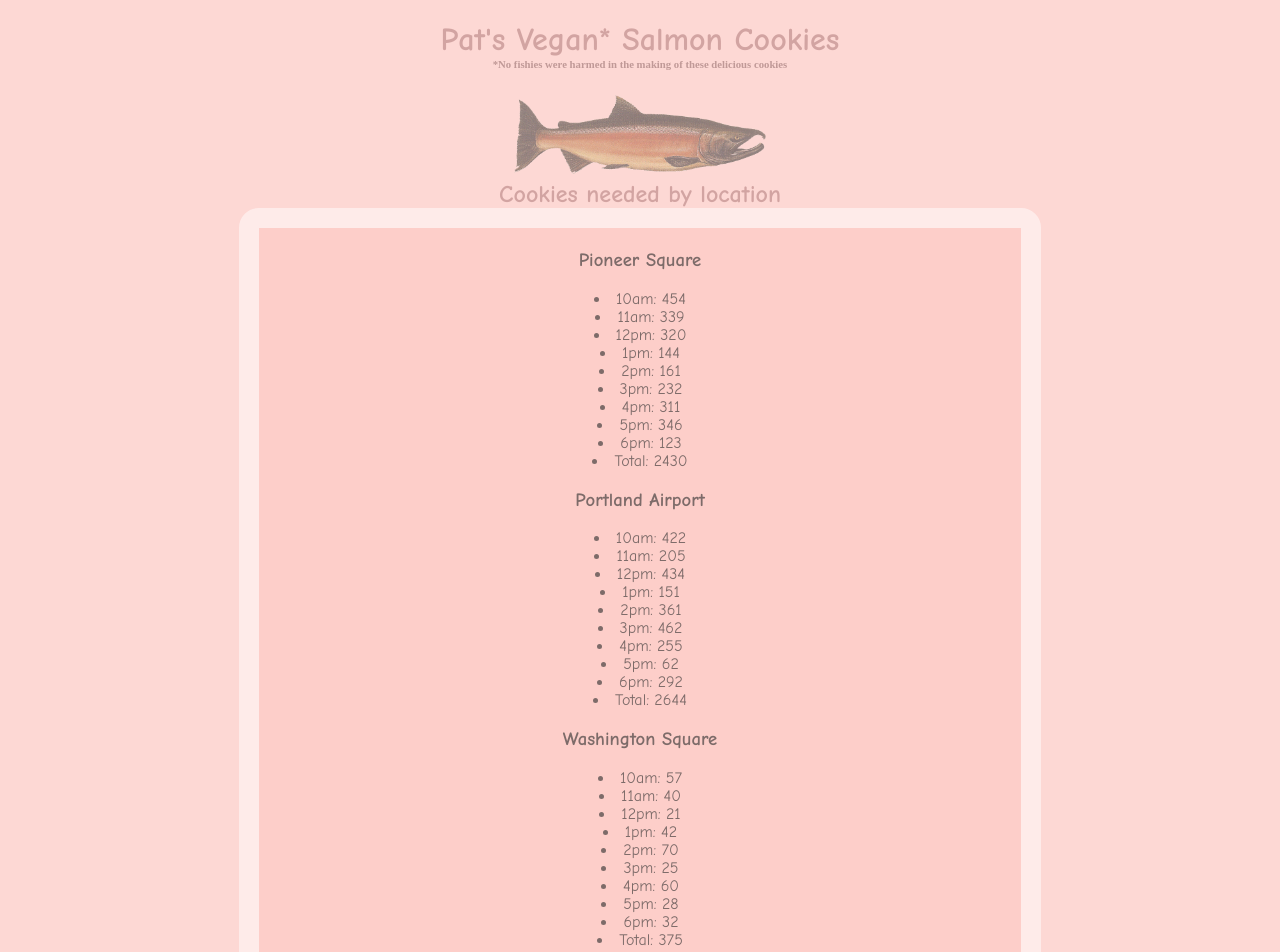
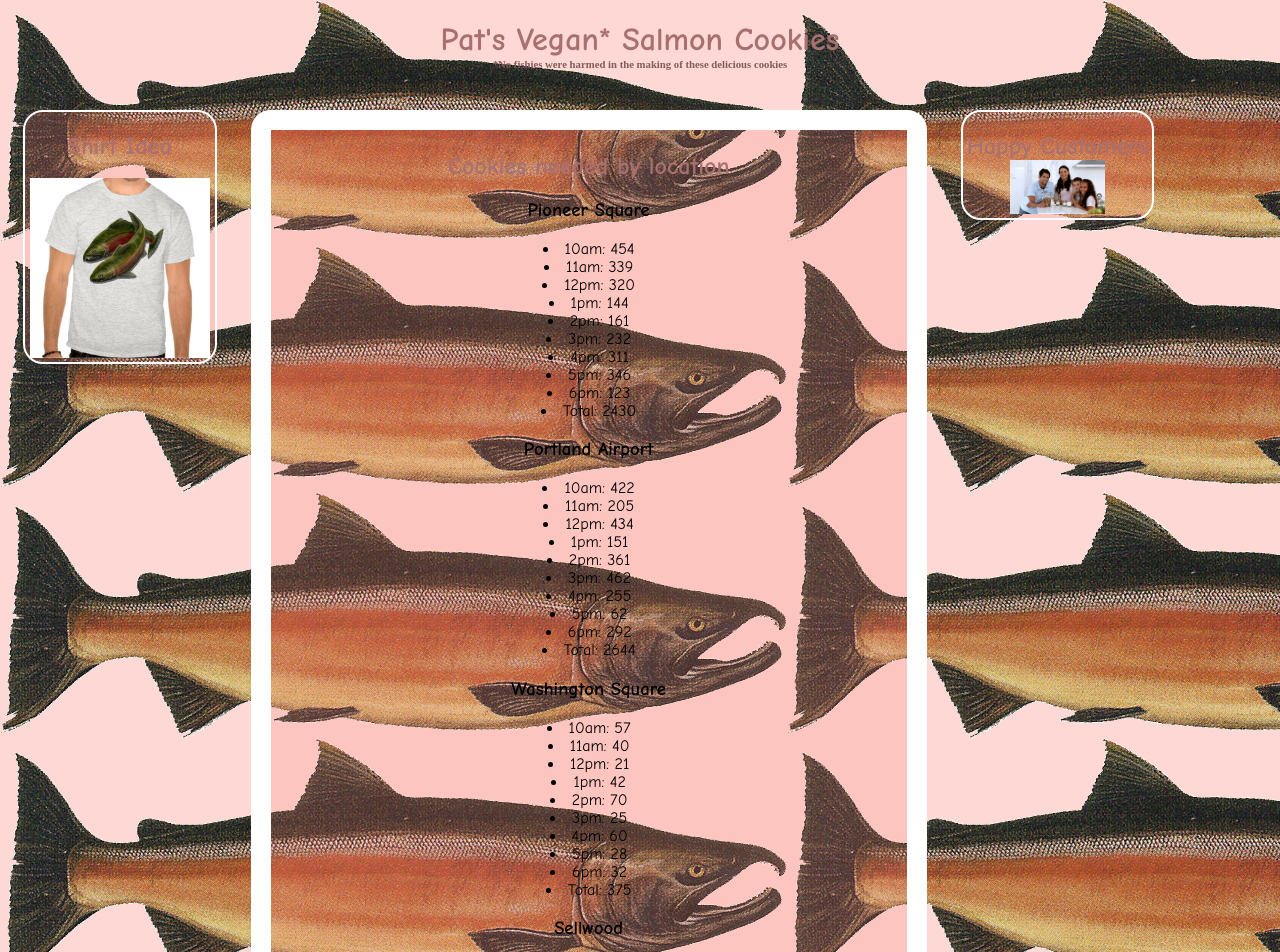
Before and after one commit to pereznancy/cookie-stand, a plain HTML site: page index.html in a window 1280 px wide. Shown: the top 952 px of the page. Drawn offline with Linux system fonts and the light colour scheme.

Commit message:
html5 and other css changes

```diff
--- a/index.html
+++ b/index.html
@@ -1,20 +1,35 @@
-  <!DOCTYPE html>
+<!DOCTYPE html>
 <html>
   <head>
     <link rel="stylesheet" type="text/css" href="main.css">
   </head>
 
   <body>
+    <header>
+      <h1>Pat's Vegan* Salmon Cookies</h1>
+      <h6>*No fishies were harmed in the making of these delicious cookies</h6>
+      <!-- <img id="salmon" src="salmon.png"> -->
+    </header>
+    <main>
+    <nav>
+      <h2>Shirt Idea</h2><br>
+      <img id="shirt" src="shirt.jpg">
+    </nav>
+    <section>
+      <h2>Cookies needed by location</h2>
 
-    <h1>Pat's Vegan* Salmon Cookies</h1>
+      <div id="store-container">
+      </div>
+    </section>
+    <aside>
+      <h2>Happy Customers</h2>
+      <img id="family" src="family.jpg">
+    </aside>
 
-    <h6>*No fishies were harmed in the making of these delicious cookies</h6>
-
-    <h2><img id="salmon" src="salmon.png"><br>Cookies needed by location</h2>
-
-    <div id="store-container">
-    </div>
-
+    </main>
+    <footer>
+      &copy Pat's Cookies est 2018
+    </footer>
     <br><br>
     <script type="text/javascript" src="main.js"></script>
   </body>
--- a/main.css
+++ b/main.css
@@ -1,6 +1,11 @@
 body {
+  background-image: url("salmon.png");
   background-color: #fa80724d;
-  opacity: 50%;
+  /* opacity: 50%; */
+}
+
+header {
+  text-align: center;
 }
 
 h1, h2 {
@@ -16,18 +21,45 @@ h6 {
   color: #845b5b;
 }
 
-#store-container {
+section, nav, aside {
   font-family: "Comic Sans MS", cursive, sans-serif;
   background-color: #fa807238;
   text-align: center;
-  width: 60%;
+  margin: 15px;
+  display: inline-block;
+  vertical-align: top;
+}
+
+section {
+  width: 50%;
   padding: 2px;
-  margin: auto;
   border: 20px solid white;
   border-radius: 20px;
+
 }
 
 #salmon {
   width: 20%;
   text-align: center;
+
 }
+
+#family {
+  width: 50%;
+}
+
+#shirt {
+  width: 95%;
+}
+
+nav, aside {
+  width: 200px;
+  width: 15%;
+  border: 2px solid white;
+  border-radius: 20px;
+  display: inline-block;
+}
+
+footer {
+  text-align: center;
+}
--- a/main.js
+++ b/main.js
@@ -62,7 +62,7 @@ var pearl = {
 //holds objects
 var stores = [pioneer, airport, washington, sellwood, pearl];
 
-//function will creat unordered lists
+//function will create unordered lists
 var storeContainer = document.getElementById("store-container");
 for (var storeIndex = 0; storeIndex < stores.length; storeIndex++) {
   var store = stores[storeIndex];
```
Also changed, not shown: family.jpg (added), fishies.jpg (added), shirt.jpg (added), 1 other file.
